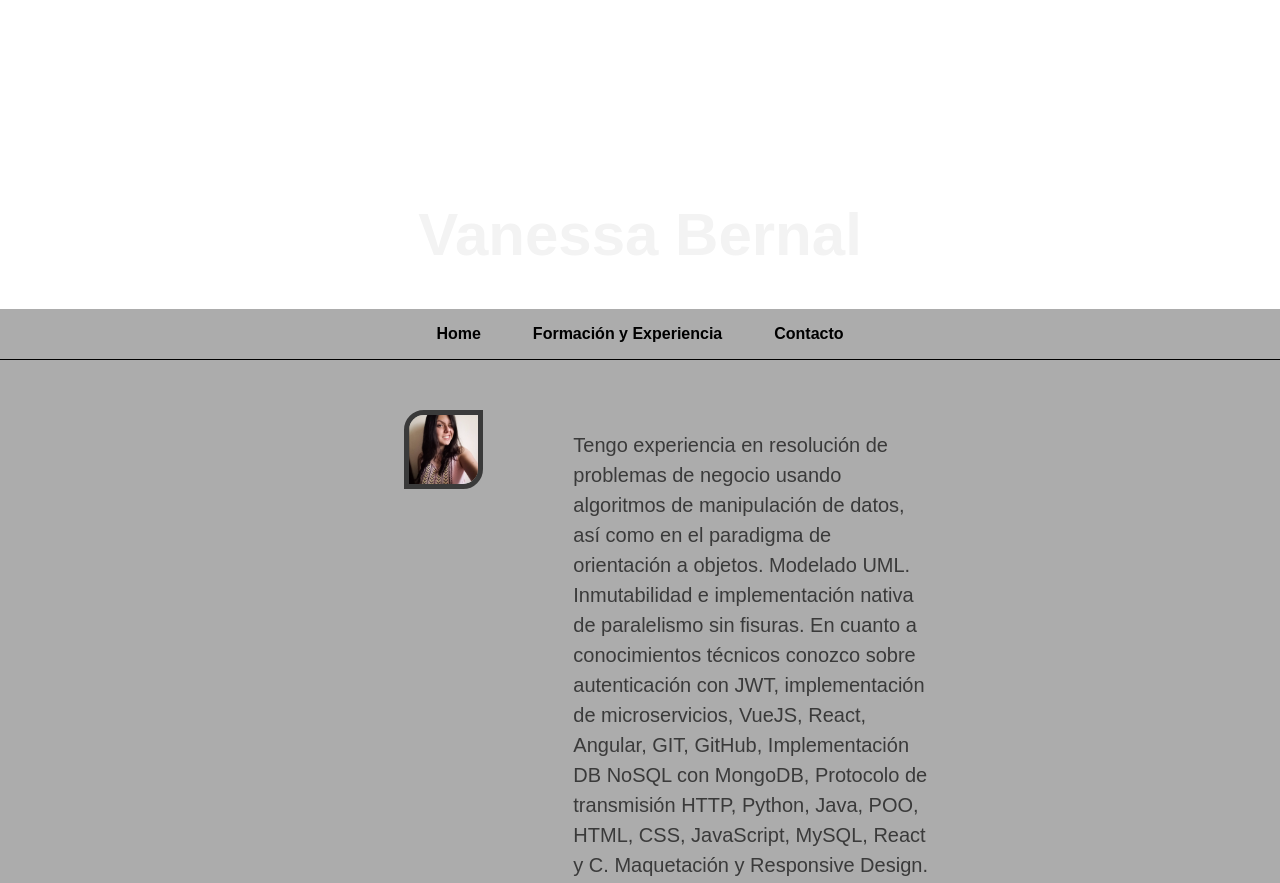
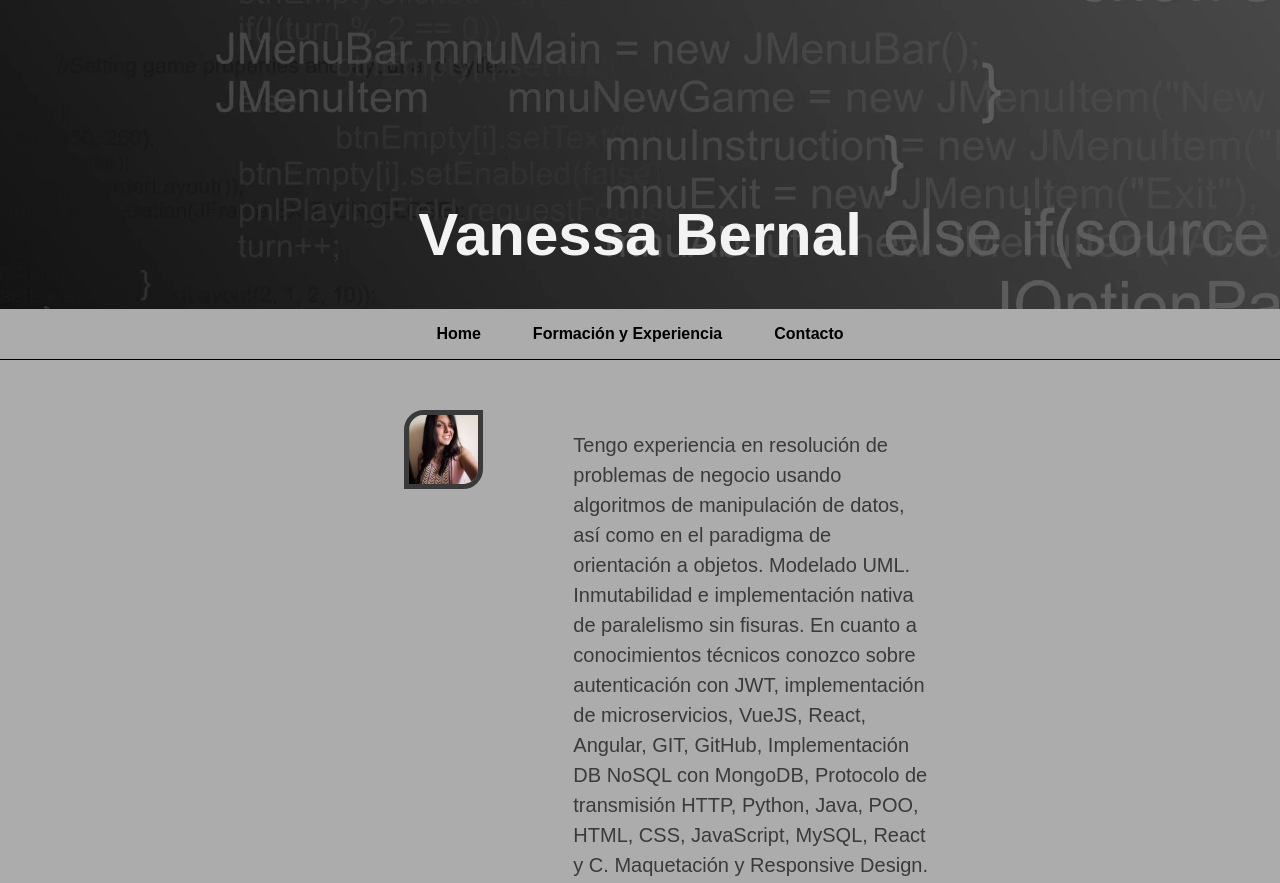
Before and after one commit to Evy32/Biografia-Semantica, a plain HTML site: page index.html in a window 1280 px wide. Shown: the top 883 px of the page. Drawn offline with Linux system fonts and the light colour scheme; the site is published under a folder, as on GitHub Pages, so addresses that start at the root find nothing.

Commit message:
Version1.2

```diff
--- a/style.css
+++ b/style.css
@@ -1,5 +1,5 @@
 body {
-    background-image: url('/images/img\ \ hv.webp');
+    background-image: url('images/img\ \ hv.webp');
     background-repeat: no-repeat;
     background-size: cover;
     background-position: center;
```
